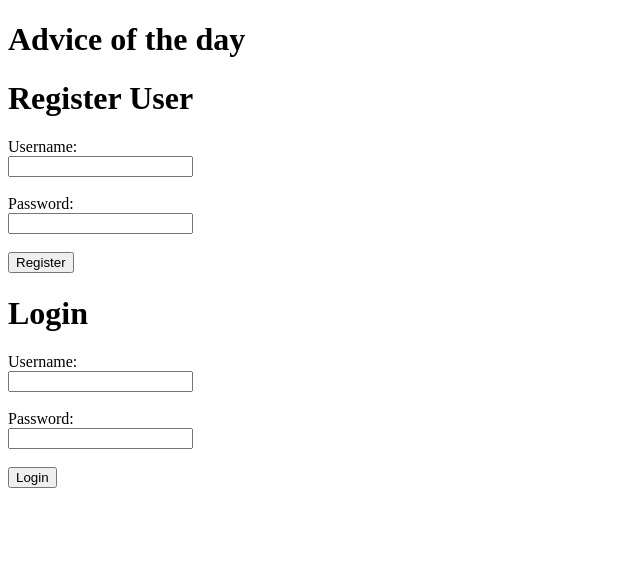
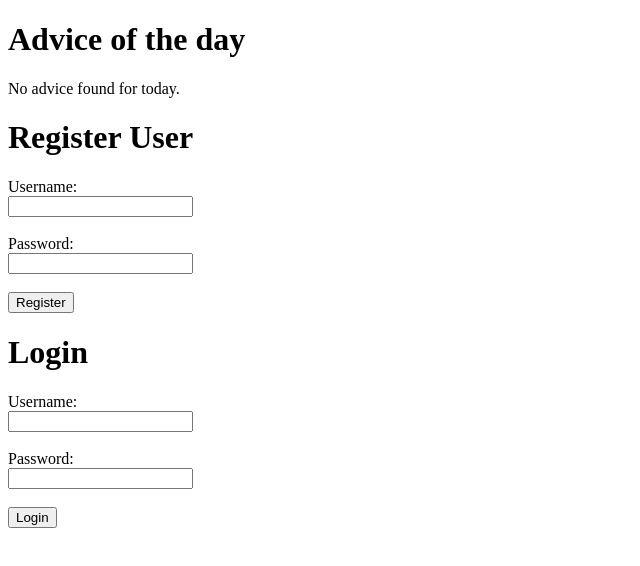
Before and after one commit to samuelberston/secure-auth-project, a website: page frontend/public/index.html in a window 1280 px wide. Shown: the whole page, without its empty margins (0-640 px from the left). Drawn offline with nearby package versions, Linux system fonts and the light colour scheme; no server answers.

Commit message:
frontend - get advice of the day from server and display on html page

```diff
--- a/frontend/public/app.js
+++ b/frontend/public/app.js
@@ -1,3 +1,35 @@
+// get advice of the day
+async function getAdviceOfTheDay() {
+    // show loading message
+    document.getElementById('advice-loading').style.display = 'block';
+    document.getElementById('advice-data').textContent = '';
+
+    try {
+        const response = await axios.get('http://localhost:3000/advice');
+        const { advice } = response.data;
+
+        // update DOM
+        document.getElementById('advice-data').textContent = advice;
+        document.getElementById('advice-loading').style.display = 'none';
+    } catch (err) {
+        if (err.response ) {
+            switch (err.response.status) {
+                case 404:
+                    document.getElementById('advice-data').textContent = 'No advice found for today.';
+                    break;
+                default:
+                    document.getElementById('advice-data').textContent = 'Failed to load advice. Please try again later.';
+            }
+        } else {
+            document.getElementById('advice-data').textContent = 'Network error. Please check your connection.';
+        }
+        console.error('Error fetching advice:', err);
+    } finally {
+        // Always hide loading indicator
+        document.getElementById('advice-loading').style.display = 'none';
+    }
+}
+
 // handle registration
 async function handleRegistration(event) {
     event.preventDefault();
@@ -178,7 +210,7 @@ async function accessProtected() {
 
 // init function
 async function init() {
-    // initialize session and get CSRF token
+    // initialize session
     try {
         const response = await axios.get('/api/init-session', { withCredentials: true });
         console.log('Initialized session with id: ', response);
@@ -186,6 +218,9 @@ async function init() {
         console.error(err);
         alert('Please reload page: Unable to initialize session.');
     }
+
+    // get advice of the day
+    await getAdviceOfTheDay();
 
     // Event listeners
     document.getElementById('register-form').addEventListener('submit', handleRegistration);
--- a/frontend/public/index.html
+++ b/frontend/public/index.html
@@ -8,6 +8,7 @@
     <!-- Advice of the day -->
     <div id="advice-of-the-day" aria-live="polite">
         <h1>Advice of the day</h1>
+        <div id="advice-loading" style="display: none;">Loading...</div>
         <p id="advice-data"></p>
     </div>
 
```
Lines whose indentation alone changed are shown as unchanged.
